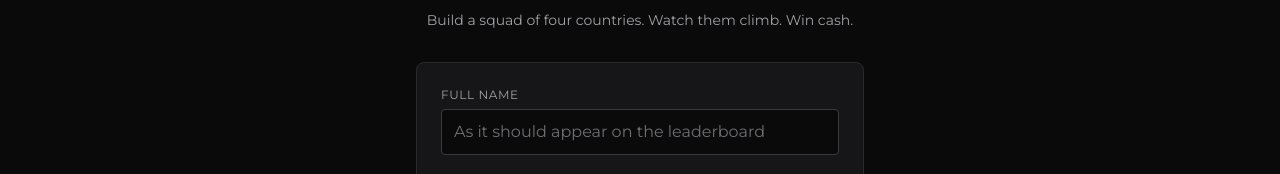
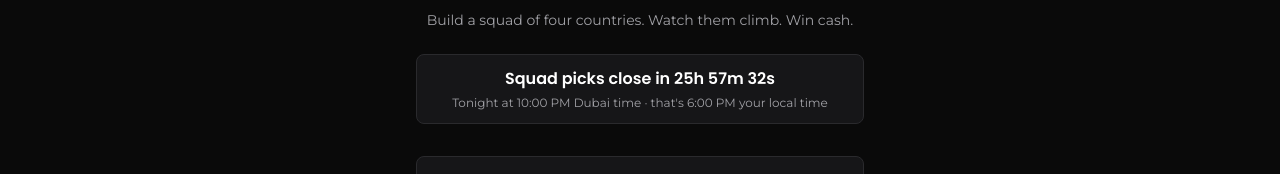
Before and after one commit to naveedhyderdev-spec/Focal_WC_2026, a Next.js app: page /signup in a window 1280 px wide. Shown: the part 231-405 px from the top of the page. Built offline with nearby package versions, Linux system fonts and the light colour scheme; no server answers.

Commit message:
Deadline countdown banner with local time on login, signup, leaderboard

```diff
--- a/app/leaderboard/page.tsx
+++ b/app/leaderboard/page.tsx
@@ -1,6 +1,8 @@
 import { createServerComponentClient } from '@/lib/supabase/server'
 import LeaderboardTable, { type LeaderboardRow } from './LeaderboardTable'
 import NextUpdate from './NextUpdate'
+import DeadlineBanner from '@/components/DeadlineBanner'
+import { PICK_DEADLINE } from '@/lib/config'
 
 export const dynamic = 'force-dynamic'
 
@@ -21,6 +23,7 @@ export default async function LeaderboardPage() {
         <a href="/how-to-play" className="text-[#d2d2d7] underline-offset-4 hover:underline">How to play</a>
       </p>
       <NextUpdate />
+      <DeadlineBanner deadlineIso={PICK_DEADLINE.toISOString()} />
       {error ? (
         <p className="mt-12 text-center text-red-400">Could not load the leaderboard. Please refresh.</p>
       ) : (
--- a/app/login/page.tsx
+++ b/app/login/page.tsx
@@ -1,4 +1,6 @@
 import Link from 'next/link'
+import DeadlineBanner from '@/components/DeadlineBanner'
+import { PICK_DEADLINE } from '@/lib/config'
 
 const ERRORS: Record<string, string> = {
   domain: 'Please use your @focalpm.com email address.',
@@ -24,6 +26,7 @@ export default async function LoginPage({
       <p className="animate-risein-1 mt-3 text-center text-sm text-[#a1a1a6]">
         Already joined? Just enter your <span className="text-[#f5f5f7]">@focalpm.com</span> email — no password needed
       </p>
+      <DeadlineBanner deadlineIso={PICK_DEADLINE.toISOString()} />
 
       {error && ERRORS[error] && (
         <div className="mt-6 rounded border border-red-900/60 bg-red-950/30 px-4 py-3 text-sm text-red-300">
--- a/app/signup/page.tsx
+++ b/app/signup/page.tsx
@@ -1,5 +1,7 @@
 import Link from 'next/link'
 import OfficeSelect from './OfficeSelect'
+import DeadlineBanner from '@/components/DeadlineBanner'
+import { PICK_DEADLINE } from '@/lib/config'
 
 const ERRORS: Record<string, string> = {
   domain: 'Please use your @focalpm.com email address.',
@@ -22,6 +24,7 @@ export default async function SignupPage({
       <p className="text-center text-xs font-bold uppercase tracking-[0.3em] text-[#86868b]">Focal Middle East</p>
       <h1 className="mt-2 text-center text-3xl font-normal tracking-tight text-white">Join the competition</h1>
       <p className="mt-3 text-center text-sm text-[#a1a1a6]">Build a squad of four countries. Watch them climb. Win cash.</p>
+      <DeadlineBanner deadlineIso={PICK_DEADLINE.toISOString()} />
 
       {error && ERRORS[error] && (
         <div className="mt-6 rounded border border-[#5a5a5e] bg-[#1d1d1f]/60 px-4 py-3 text-sm text-[#f5f5f7]">
--- /dev/null
+++ b/components/DeadlineBanner.tsx
@@ -0,0 +1,48 @@
+'use client'
+
+import { useEffect, useState } from 'react'
+
+// Shared deadline banner for login / signup / leaderboard.
+// Counts down live and shows the cutoff in Dubai time AND the viewer's
+// local time (browser-detected). Disappears entirely once the deadline
+// passes — display only; the server enforces the real cutoff.
+export default function DeadlineBanner({ deadlineIso }: { deadlineIso: string }) {
+  const [left, setLeft] = useState<number | null>(null)
+
+  useEffect(() => {
+    const deadline = new Date(deadlineIso).getTime()
+    const tick = () => setLeft(Math.max(0, deadline - Date.now()))
+    tick()
+    const t = setInterval(tick, 1000)
+    return () => clearInterval(t)
+  }, [deadlineIso])
+
+  // render only after mount (avoids hydration mismatch), hide after deadline
+  if (left === null || left === 0) return null
+
+  const deadline = new Date(deadlineIso)
+  const fmt = (tz?: string) =>
+    new Intl.DateTimeFormat(undefined, {
+      hour: 'numeric', minute: '2-digit', hour12: true, ...(tz ? { timeZone: tz } : {}),
+    }).format(deadline)
+  const dubai = fmt('Asia/Dubai')
+  const local = fmt()
+  const sameAsDubai = dubai === local
+
+  const h = Math.floor(left / 3_600_000)
+  const m = Math.floor((left % 3_600_000) / 60_000)
+  const s = Math.floor((left % 60_000) / 1000)
+  const pad = (n: number) => String(n).padStart(2, '0')
+  const urgent = left < 3_600_000
+
+  return (
+    <div className={`mx-auto mt-6 max-w-md rounded-lg border px-4 py-3 text-center ${urgent ? 'border-[#E8B23A]/60 bg-[#E8B23A]/10' : 'border-[#2a2a2d] bg-[#161618]'}`}>
+      <p className={`font-heading text-base font-semibold tabular-nums ${urgent ? 'animate-pulse text-[#E8B23A]' : 'text-white'}`}>
+        Squad picks close in {h > 0 ? `${h}h ` : ''}{pad(m)}m {pad(s)}s
+      </p>
+      <p className="mt-1 text-xs text-[#a1a1a6]">
+        Tonight at {dubai} Dubai time{!sameAsDubai && <> · that&apos;s {local} your local time</>}
+      </p>
+    </div>
+  )
+}
```
